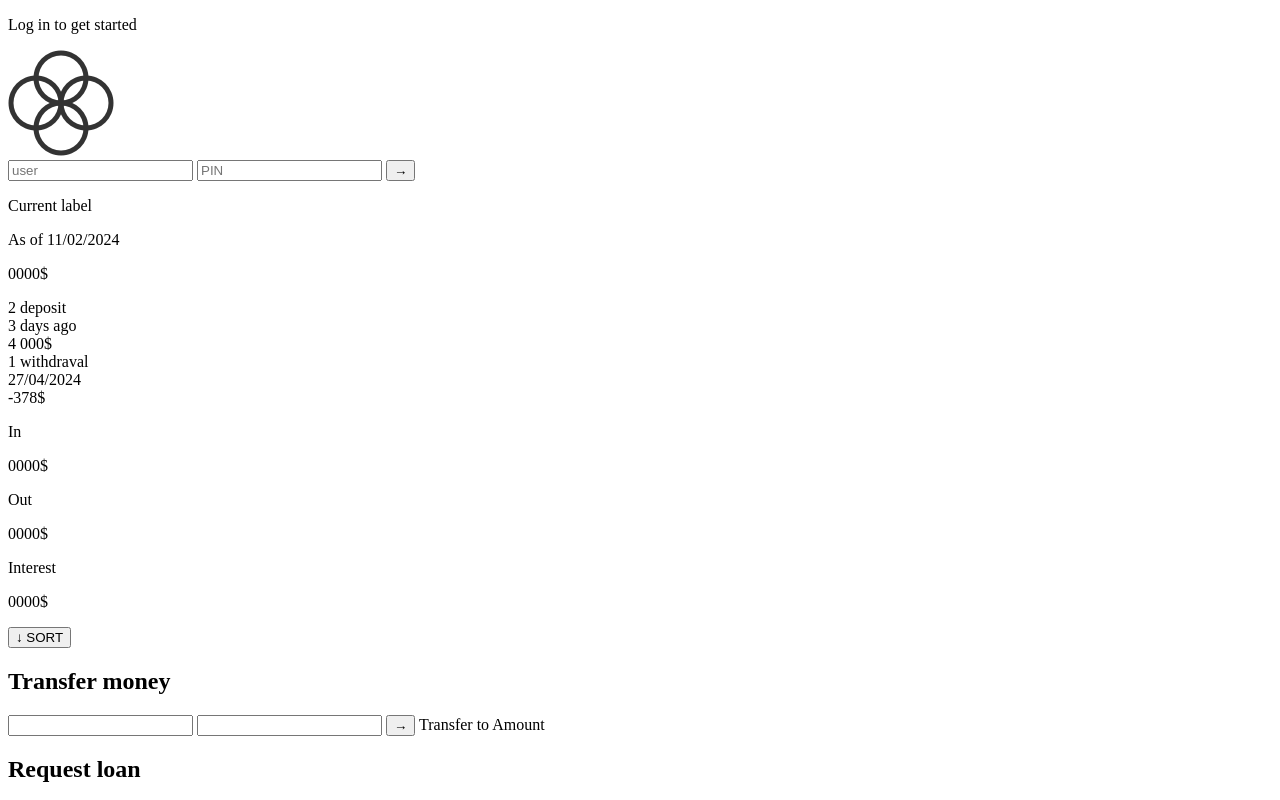
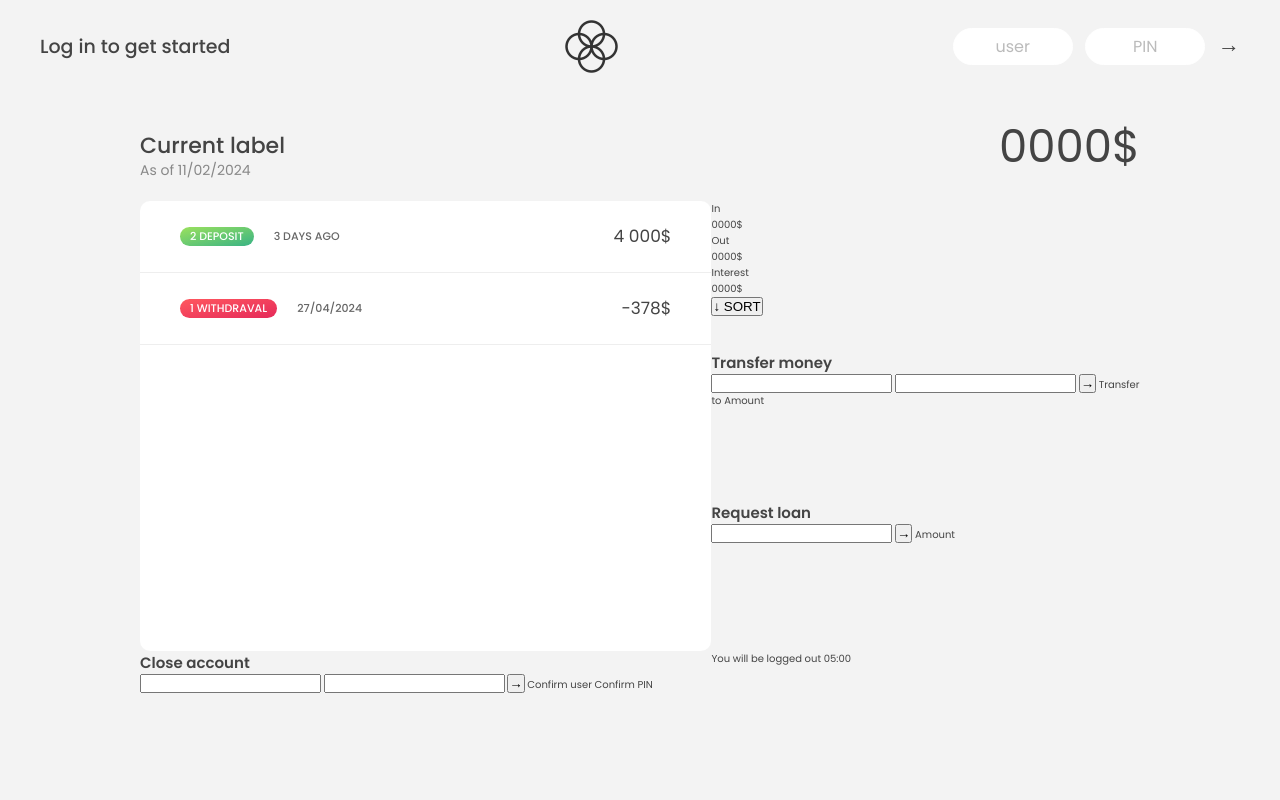
Before and after one commit to FilonenkoDima/Bankist, a plain HTML site: page index.html in a window 1280 px wide. Shown: the top 800 px of the page. Drawn offline with Linux system fonts and the light colour scheme; a script that the page names is missing.

Commit message:
add css style to html-document, nav-bar elements, main elements, movements elements

```diff
--- a/index.html
+++ b/index.html
@@ -39,7 +39,7 @@
       <!-- BALANCE -->
       <div class="balance">
         <div>
-          <p class="balance_label">Current label</p>
+          <p class="balance__label">Current label</p>
           <p class="balance__date">
             As of <span class="date">11/02/2024</span>
           </p>
--- a/style.css
+++ b/style.css
@@ -0,0 +1,159 @@
+* {
+  margin: 0;
+  padding: 0;
+  box-sizing: inherit;
+}
+
+html {
+  font-size: 62.5%;
+  box-sizing: border-box;
+}
+
+body {
+  font-family: "Poppins", sans-serif;
+  color: #444;
+  background-color: #f3f3f3;
+  height: 100vh;
+  padding: 2rem;
+}
+
+nav {
+  display: flex;
+  justify-content: space-between;
+  align-items: center;
+  padding: 0 2rem;
+}
+
+.welcome {
+  font-size: 1.9rem;
+  font-weight: 500;
+}
+
+.logo {
+  height: 5.25rem;
+}
+
+.login {
+  display: flex;
+}
+
+.login__input {
+  border: none;
+  padding: 0.5rem 2rem;
+  font-size: 1.6rem;
+  font-family: inherit;
+  text-align: center;
+  width: 12rem;
+  border-radius: 10rem;
+  margin-right: 1rem;
+  color: inherit;
+  border: 1px solid #fff;
+  transition: all 0.3s;
+}
+
+.login__input:focus {
+  outline: none;
+  border: 1px solid #ccc;
+}
+
+.login__input::placeholder {
+  color: #bbb;
+}
+
+.login__btn {
+  border: none;
+  background: none;
+  font-size: 2.2rem;
+  color: inherit;
+  cursor: pointer;
+  transition: all 0.3s;
+}
+
+.login__btn:hover,
+.login__btn:focus,
+.btn--sort:hover,
+.btn--sort:focus {
+  outline: none;
+  color: #777;
+}
+
+/* MAIN */
+.app {
+  position: relative;
+  max-width: 100rem;
+  margin: 4rem auto;
+  display: grid;
+  grid-template-columns: 4fr 3fr;
+  grid-template-rows: auto repeat(3, 15rem) auto;
+  /* opacity: 0; */
+  transition: all 1s;
+}
+
+.balance {
+  grid-column: 1 / span 2;
+  display: flex;
+  align-items: flex-end;
+  justify-content: space-between;
+  margin-bottom: 2rem;
+}
+
+.balance__label {
+  font-size: 2.2rem;
+  font-weight: 500;
+  margin-bottom: -0.2rem;
+}
+
+.balance__date {
+  font-size: 1.4rem;
+  color: #888;
+}
+
+.balance__value {
+  font-size: 4.5rem;
+  font-weight: 400;
+}
+
+/* MOVEMENTS */
+.movements {
+  grid-row: 2 / span 3;
+  background-color: #fff;
+  border-radius: 1rem;
+  overflow: scroll;
+}
+
+.movements__row {
+  padding: 2.25rem 4rem;
+  display: flex;
+  align-items: center;
+  border-bottom: 1px solid #eee;
+}
+
+.movements__type {
+  font-size: 1.1rem;
+  text-transform: uppercase;
+  font-weight: 500;
+  color: #fff;
+  padding: 0.1rem 1rem;
+  border-radius: 10rem;
+  margin-right: 2rem;
+}
+
+.movements__date {
+  font-size: 1.1rem;
+  text-transform: uppercase;
+  font-weight: 500;
+  color: #666;
+}
+
+.movements__type--deposit {
+  background-image: linear-gradient(to top left, #39b385, #9be15d);
+}
+
+.movements__type--withdrawal {
+  background-image: linear-gradient(to top left, #e52a5a, #ff585f);
+}
+
+.movements__value {
+  font-size: 1.7rem;
+  margin-left: auto;
+}
```
